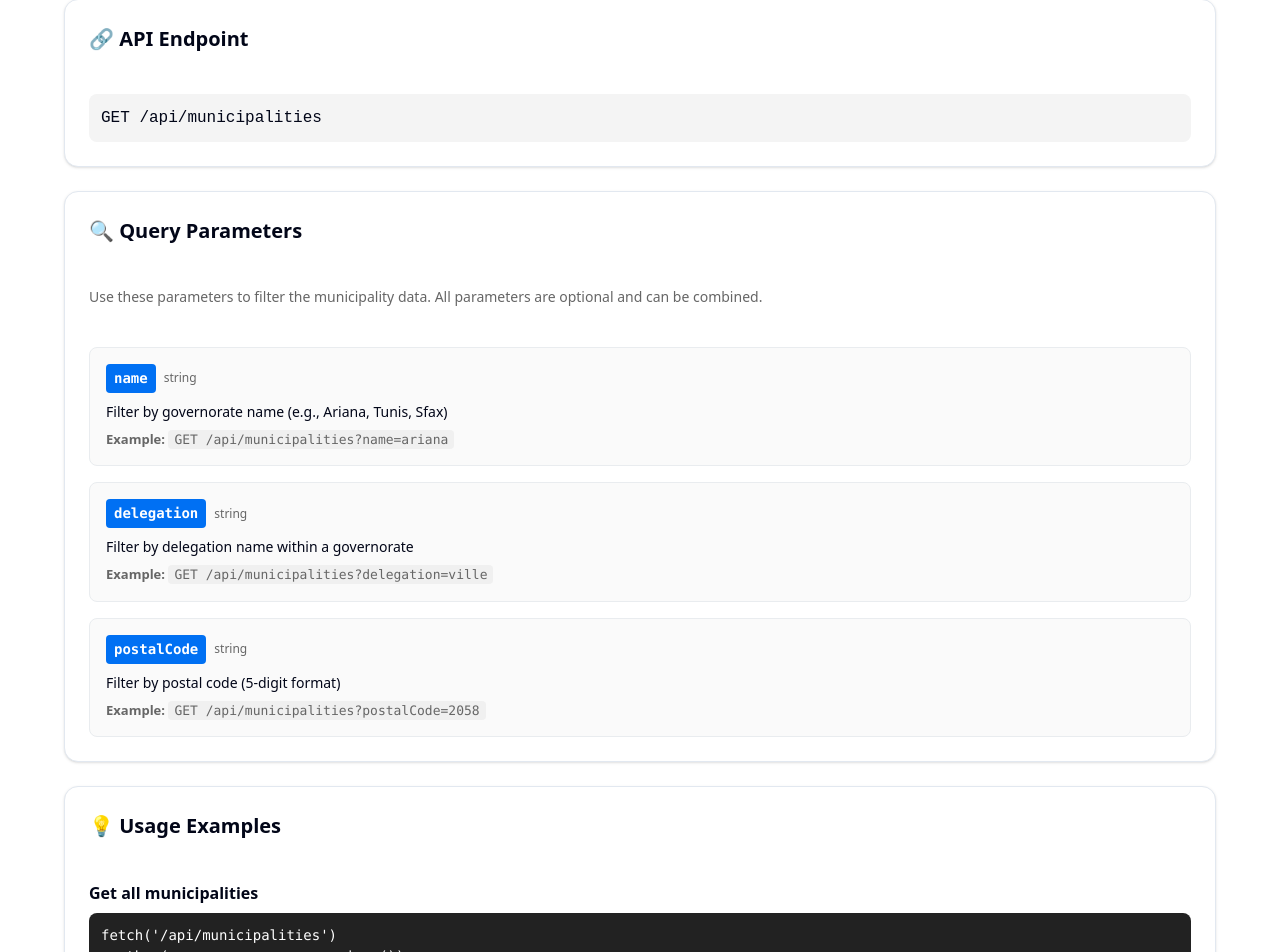
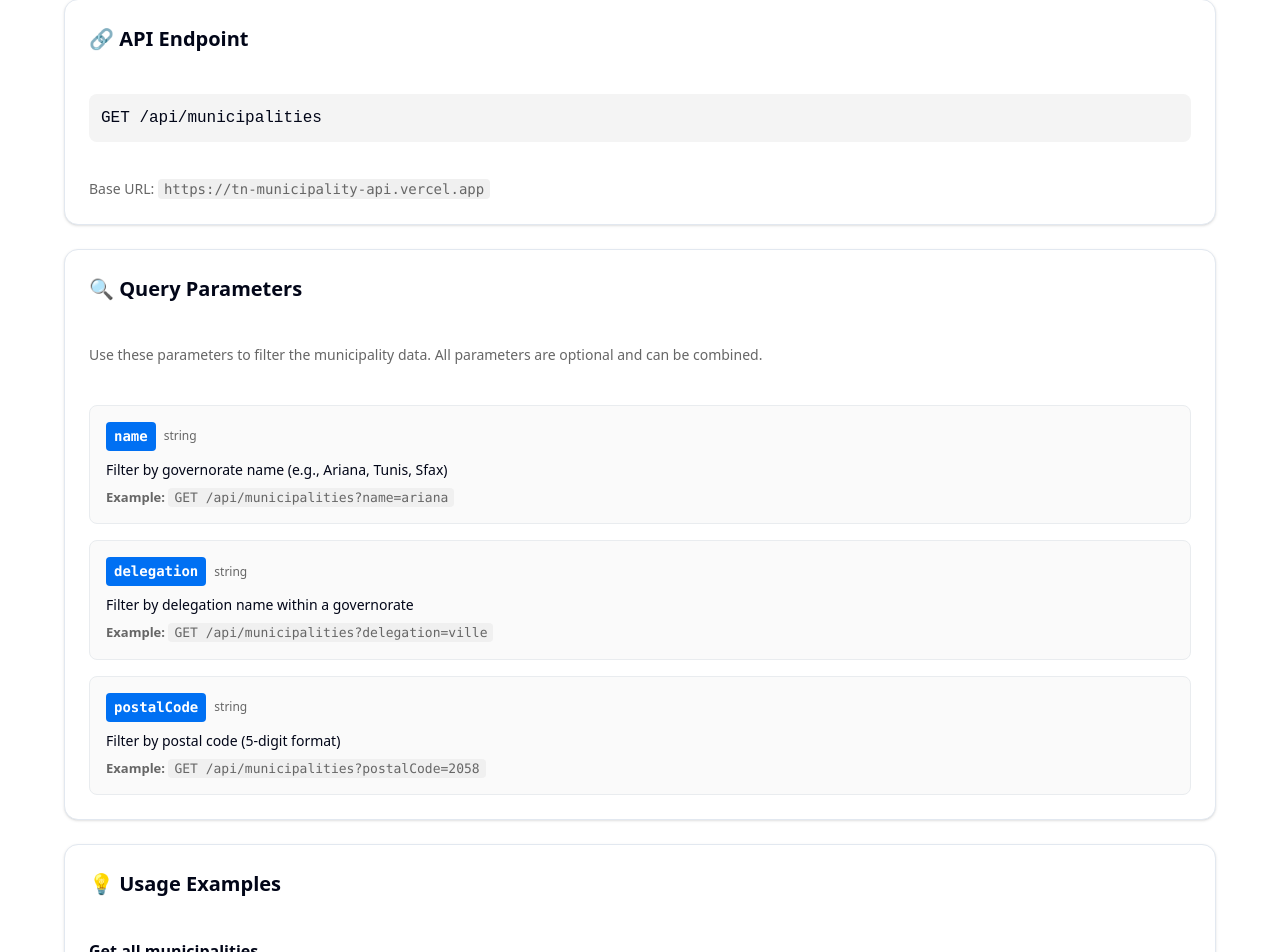
Before and after one commit to youssef-of-web/tn-municipality-api, a Next.js app: page / in a window 1280 px wide. Shown: the part 1381-2333 px from the top of the page. Built offline with nearby package versions, Linux system fonts and the light colour scheme.

Commit message:
Add base URL information to DocumentationSection component

```diff
--- a/components/DocumentationSection.tsx
+++ b/components/DocumentationSection.tsx
@@ -50,6 +50,9 @@ export function DocumentationSection({
                 }}>
                     {endpoint}
                 </code>
+                <p style={{ marginTop: 12, color: '#666', fontSize: 14 }}>
+                    Base URL: <code style={{ background: '#f0f0f0', padding: '2px 6px', borderRadius: 4 }}>https://tn-municipality-api.vercel.app</code>
+                </p>
             </Card>
 
             <Card style={{ padding: 24, marginBottom: 24 }}>
```
